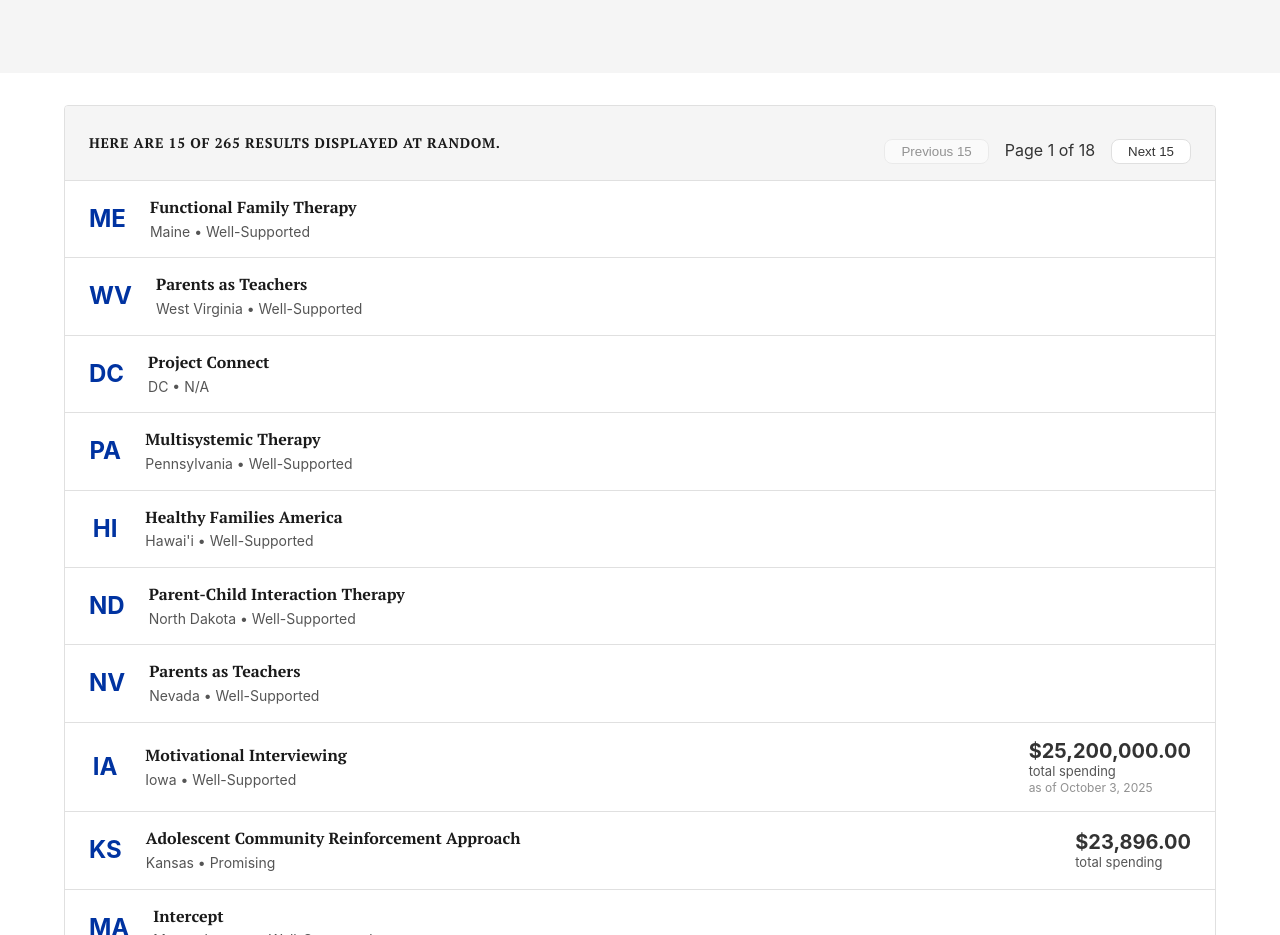
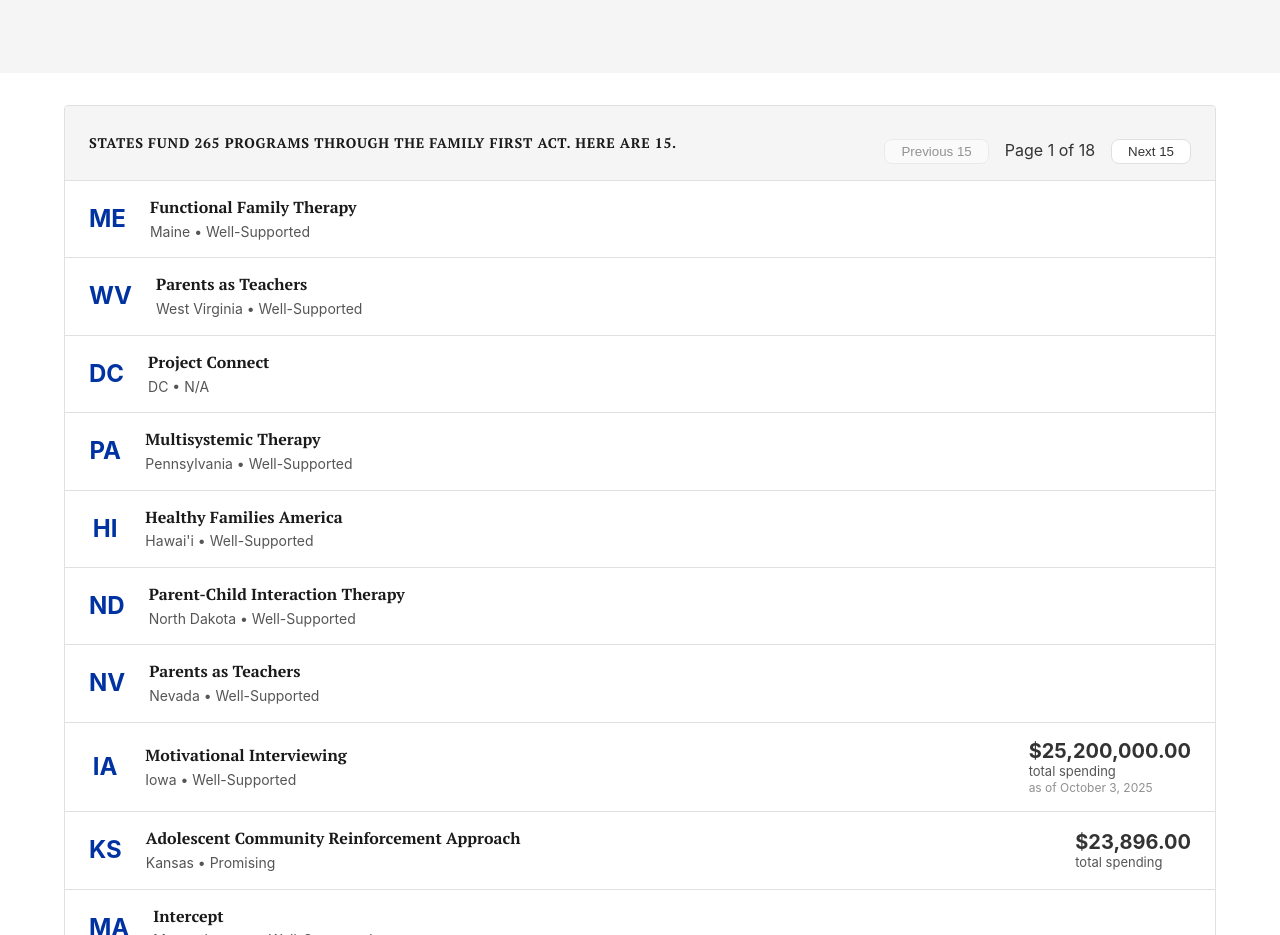
Before and after one commit to jack-walk/FFA-Data-Portal, a SvelteKit app: page / in a window 1280 px wide. Shown: the part 780-1715 px from the top of the page. Built offline with nearby package versions, Linux system fonts and the light colour scheme; a web font is replaced by a local one.

Commit message:
Rephrasing search text

```diff
--- a/src/routes/+page.svelte
+++ b/src/routes/+page.svelte
@@ -137,7 +137,7 @@
 </DatabaseHeader>
 
 <div class="container">
-  <RankingList title="Here are 15 of 265 results displayed at random.">
+  <RankingList title="States fund 265 programs through the Family First Act. Here are 15.">
     {#snippet headerRight()}
       <div class="pagination-controls" aria-label="Results pagination">
         <button type="button" onclick={goToPreviousPage} disabled={currentPage === 1}>Previous 15</button>
```
